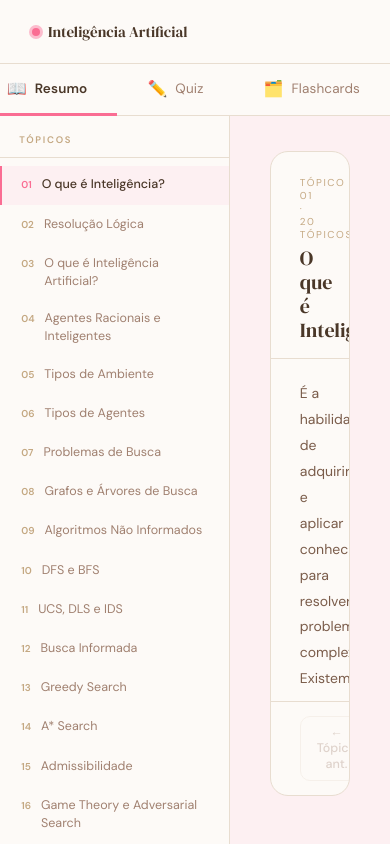
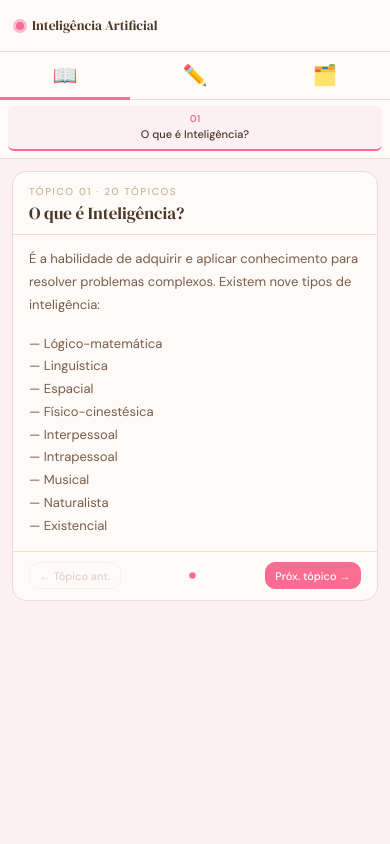
Before and after one commit to KvotheRuh/summary-AI--course, a React (Vite) app: page / in a window 390 px wide. Built offline with nearby package versions, Linux system fonts and the light colour scheme.

Commit message:
Add responsive layout

```diff
--- a/src/components/Sidebar.jsx
+++ b/src/components/Sidebar.jsx
@@ -1,15 +1,34 @@
+import { useRef, useEffect } from "react";
 import "../styles/global.css";
 
 export default function Sidebar({ label = "Tópicos", items, activeId, onSelect }) {
+  const listRef = useRef(null);
+  const activeRef = useRef(null);
+
+  useEffect(() => {
+    if (activeRef.current && listRef.current) {
+      const list = listRef.current;
+      const item = activeRef.current;
+      const itemLeft = item.offsetLeft;
+      const itemWidth = item.offsetWidth;
+      const listWidth = list.offsetWidth;
+      list.scrollTo({
+        left: itemLeft - listWidth / 2 + itemWidth / 2,
+        behavior: "smooth",
+      });
+    }
+  }, [activeId]);
+
   return (
     <aside className="sidebar">
       <div className="sidebar__header">
         <p className="sidebar__label">{label}</p>
       </div>
-      <div className="sidebar__list">
+      <div className="sidebar__list" ref={listRef}>
         {items.map((item, i) => (
           <button
             key={item.id}
+            ref={item.id === activeId ? activeRef : null}
             onClick={() => onSelect(item.id)}
             className={`sidebar__item${item.id === activeId ? " sidebar__item--active" : ""}`}
           >
--- a/src/styles/FlashcardPage.css
+++ b/src/styles/FlashcardPage.css
@@ -76,7 +76,7 @@
 .fc-progress-bar-track { width: 100%; height: 4px; background: var(--beige-escuro); border-radius: 99px; overflow: hidden; }
 .fc-progress-bar-fill { height: 100%; background: var(--rosa); border-radius: 99px; transition: width 0.3s ease; }
 
-/* Botão voltar discreto */
+/* Botão voltar */
 .fc-back-link {
   display: block; margin-top: 1rem;
   background: none; border: none;
@@ -88,38 +88,23 @@
 
 /* ── Seleção de modo ──────────────────────────────────────── */
 .fc-mode-body {
-  display: flex;
-  flex-direction: column;
-  align-items: center;
-  justify-content: center;
+  display: flex; flex-direction: column;
+  align-items: center; justify-content: center;
   gap: 1.8rem;
 }
 
-.fc-mode-intro {
-  text-align: center;
-  max-width: 380px;
+.fc-mode-intro { text-align: center; max-width: 380px; }
+
+.fc-mode-intro__title {
+  font-family: var(--font-serif); font-size: 18px;
+  font-weight: 400; color: var(--texto); margin-bottom: 0.5rem;
 }
 
-.fc-mode-intro__title {
-  font-family: var(--font-serif);
-  font-size: 18px;
-  font-weight: 400;
-  color: var(--texto);
-  margin-bottom: 0.5rem;
-}
-
-.fc-mode-intro__text {
-  font-size: 13px;
-  color: var(--texto-fraco);
-  line-height: 1.75;
-}
+.fc-mode-intro__text { font-size: 13px; color: var(--texto-fraco); line-height: 1.75; }
 
 .fc-mode-grid {
-  display: grid;
-  grid-template-columns: 1fr 1fr;
-  gap: 16px;
-  width: 100%;
-  max-width: 480px;
+  display: grid; grid-template-columns: 1fr 1fr;
+  gap: 16px; width: 100%; max-width: 480px;
 }
 
 .fc-mode-card {
@@ -130,21 +115,35 @@
   transition: all 0.18s; cursor: pointer;
 }
 .fc-mode-card:hover { border-color: var(--rosa); background: var(--rosa-fundo); }
+.fc-mode-card__icon  { font-size: 28px; margin-bottom: 0.3rem; }
+.fc-mode-card__title { font-size: 15px; font-weight: 500; color: var(--texto); font-family: var(--font-serif); }
+.fc-mode-card__desc  { font-size: 12px; color: var(--texto-fraco); line-height: 1.6; flex: 1; }
+.fc-mode-card__btn   { font-size: 12px; color: var(--rosa); font-weight: 500; margin-top: 0.4rem; }
 
-.fc-mode-card__icon { font-size: 28px; margin-bottom: 0.3rem; }
+.fc-main-container { display: flex; flex-direction: column; }
 
-.fc-mode-card__title {
-  font-size: 15px; font-weight: 500; color: var(--texto);
-  font-family: var(--font-serif);
+/* ── Responsivo ───────────────────────────────────────────── */
+@media (max-width: 768px) {
+  .fc-scene { height: 170px; }
+  .fc-face  { padding: 1.2rem 1.4rem; }
+  .fc-face__text { font-size: 14px; }
+  .fc-face--back .fc-face__text { font-size: 12.5px; }
+
+  .fc-intro { flex-direction: column; align-items: flex-start; gap: 6px; }
+  .fc-intro__shuffle-btn { align-self: flex-end; }
+
+  .fc-mode-grid { gap: 10px; }
+  .fc-mode-card { padding: 1rem 0.9rem; }
+  .fc-mode-card__icon  { font-size: 22px; }
+  .fc-mode-card__title { font-size: 13.5px; }
+  .fc-mode-card__desc  { font-size: 11px; }
+  .fc-mode-intro__title { font-size: 16px; }
+  .fc-mode-intro__text  { font-size: 12px; }
+
+  .fc-controls__flip-btn { padding: 0.45rem 1rem; font-size: 12px; }
 }
 
-.fc-mode-card__desc {
-  font-size: 12px; color: var(--texto-fraco); line-height: 1.6; flex: 1;
+@media (max-width: 480px) {
+  .fc-mode-grid { grid-template-columns: 1fr; }
+  .fc-scene { height: 155px; }
 }
-
-.fc-mode-card__btn {
-  font-size: 12px; color: var(--rosa); font-weight: 500; margin-top: 0.4rem;
-}
-
-/* Stats e preview (reutilizados do QuizPage) */
-.fc-main-container { display: flex; flex-direction: column; }
--- a/src/styles/Header.css
+++ b/src/styles/Header.css
@@ -32,13 +32,13 @@
   font-family: var(--font-serif);
 }
 
-/* ── Tab navigation bar — full width strip below top bar ──── */
+/* ── Tab navigation ───────────────────────────────────────── */
 .tab-nav {
   background: var(--branco);
   border-bottom: 1px solid var(--beige-escuro);
   height: 52px;
   display: flex;
-  justify-content:right;
+  justify-content: right;
   align-items: stretch;
   position: sticky;
   top: 64px;
@@ -72,11 +72,7 @@
   border-bottom-color: var(--rosa);
 }
 
-.tab-nav__icon {
-  font-size: 16px;
-  line-height: 1;
-}
-
+.tab-nav__icon  { font-size: 16px; line-height: 1; }
 .tab-nav__label { letter-spacing: 0.01em; }
 
 .tab-nav__badge {
@@ -88,3 +84,34 @@
   font-weight: 700;
   letter-spacing: 0.04em;
 }
+
+/* ── Responsivo ───────────────────────────────────────────── */
+@media (max-width: 768px) {
+  .header {
+    height: 52px;
+    padding: 0 1rem;
+  }
+
+  .header__title { font-size: 13.5px; }
+
+  .tab-nav {
+    top: 52px;
+    justify-content: stretch;
+    height: 48px;
+  }
+
+  .tab-nav__item {
+    flex: 1;
+    padding: 0 8px;
+    font-size: 12px;
+    gap: 5px;
+  }
+
+  .tab-nav__badge { display: none; }
+}
+
+@media (max-width: 480px) {
+  .tab-nav__label { display: none; }
+  .tab-nav__icon  { font-size: 20px; }
+  .tab-nav__item  { padding: 0; }
+}
--- a/src/styles/QuizEngine.css
+++ b/src/styles/QuizEngine.css
@@ -3,7 +3,6 @@
 
 .quiz-engine__body { flex: 1; overflow-y: auto; }
 
-/* Progress */
 .quiz-engine__progress {
   display: flex; align-items: center; gap: 10px; margin-bottom: 1.2rem;
 }
@@ -23,7 +22,6 @@
   background: var(--beige); border-radius: var(--radius-sm); padding: 2px 9px;
 }
 
-/* Texto da questão */
 .quiz-engine__question-text {
   font-size: 15px;
   color: var(--texto);
@@ -41,7 +39,6 @@
   line-height: 0;
 }
 
-/* Imagem da questão */
 .quiz-engine__question-img {
   margin-bottom: 1rem;
   border-radius: var(--radius-md);
@@ -50,7 +47,6 @@
   background: var(--beige);
   text-align: center;
 }
-
 .quiz-engine__question-img img {
   width: 100%;
   max-height: 240px;
@@ -58,7 +54,6 @@
   display: block;
 }
 
-/* Options */
 .quiz-engine__options { display: flex; flex-direction: column; gap: 6px; }
 .quiz-engine__option {
   background: var(--rosa-fundo); border: 1.5px solid var(--beige-escuro);
@@ -79,28 +74,19 @@
 .quiz-engine__option--correct .quiz-engine__option-text { color: #3D7A5A; }
 .quiz-engine__option--wrong   .quiz-engine__option-text { color: #9A4040; }
 
-/* Explicação */
 .quiz-engine__explanation {
   background: var(--beige); border-radius: 10px;
   padding: 0.8rem 1rem; margin-top: 0.8rem;
   border-left: 2px solid var(--beige-texto);
 }
-.quiz-engine__explanation-text {
-  font-size: 12px; color: var(--texto-medio); line-height: 1.65;
+.quiz-engine__explanation-text { font-size: 12px; color: var(--texto-medio); line-height: 1.65; }
+
+.quiz-engine__explanation-img {
+  display: block; width: 100%; max-height: 220px;
+  object-fit: contain; margin-top: 0.75rem;
+  border-radius: var(--radius-md); border: 1px solid var(--beige-escuro);
 }
 
-/* Imagem da explicação */
-.quiz-engine__explanation-img {
-  display: block;
-  width: 100%;
-  max-height: 220px;
-  object-fit: contain;
-  margin-top: 0.75rem;
-  border-radius: var(--radius-md);
-  border: 1px solid var(--beige-escuro);
-}
-
-/* Next button */
 .quiz-engine__next-btn {
   width: 100%; background: var(--rosa); color: #fff; border: none;
   border-radius: var(--radius-md); padding: 0.7rem;
@@ -108,7 +94,6 @@
 }
 .quiz-engine__next-btn:hover { opacity: 0.88; }
 
-/* Result */
 .quiz-result { text-align: center; padding: 1rem 0; }
 .quiz-result__icon {
   width: 60px; height: 60px; border-radius: 50%;
@@ -127,3 +112,18 @@
 .quiz-result__btn-retry { background: var(--rosa); color: #fff; border: none; border-radius: var(--radius-md); padding: 0.6rem 1.3rem; font-size: 12.5px; font-weight: 600; }
 .quiz-result__btn-back:hover  { background: var(--rosa-fundo); }
 .quiz-result__btn-retry:hover { opacity: 0.88; }
+
+/* ── Responsivo ───────────────────────────────────────────── */
+@media (max-width: 768px) {
+  .quiz-engine { height: auto; }
+  .quiz-engine__body { overflow: visible; }
+  .quiz-engine__question-text { font-size: 14px; }
+  .quiz-engine__option { padding: 0.6rem 0.75rem; }
+  .quiz-engine__option-text { font-size: 12.5px; }
+  .quiz-engine__question-img img { max-height: 180px; }
+  .quiz-engine__explanation-img { max-height: 160px; }
+  .quiz-result__score { font-size: 32px; }
+  .quiz-result__actions { flex-direction: column; align-items: center; }
+  .quiz-result__btn-back,
+  .quiz-result__btn-retry { width: 100%; text-align: center; }
+}
--- a/src/styles/QuizPage.css
+++ b/src/styles/QuizPage.css
@@ -4,15 +4,33 @@
   align-items: center; justify-content: center;
   height: 100%; text-align: center; gap: 0.6rem;
 }
-.quiz-empty__icon { font-size: 36px; margin-bottom: 0.3rem; }
+.quiz-empty__icon  { font-size: 36px; margin-bottom: 0.3rem; }
 .quiz-empty__title { font-size: 18px; font-weight: 400; color: var(--texto); font-family: var(--font-serif); }
-.quiz-empty__text { font-size: 13px; color: var(--texto-fraco); line-height: 1.6; max-width: 280px; }
+.quiz-empty__text  { font-size: 13px; color: var(--texto-fraco); line-height: 1.6; max-width: 280px; }
 
 /* ── Seleção de modo ──────────────────────────────────────── */
 .quiz-mode-body {
   display: flex;
+  flex-direction: column;
   align-items: center;
   justify-content: center;
+  gap: 1.8rem;
+}
+
+.quiz-mode-intro { text-align: center; max-width: 380px; }
+
+.quiz-mode-intro__title {
+  font-family: var(--font-serif);
+  font-size: 18px;
+  font-weight: 400;
+  color: var(--texto);
+  margin-bottom: 0.5rem;
+}
+
+.quiz-mode-intro__text {
+  font-size: 13px;
+  color: var(--texto-fraco);
+  line-height: 1.75;
 }
 
 .quiz-mode-grid {
@@ -24,53 +42,21 @@
 }
 
 .quiz-mode-card {
-  display: flex;
-  flex-direction: column;
-  align-items: flex-start;
-  gap: 0.5rem;
-  padding: 1.4rem 1.2rem;
-  background: var(--branco);
-  border: 1.5px solid var(--beige-escuro);
-  border-radius: var(--radius-lg);
-  text-align: left;
-  transition: all 0.18s;
-  cursor: pointer;
+  display: flex; flex-direction: column; align-items: flex-start;
+  gap: 0.5rem; padding: 1.4rem 1.2rem;
+  background: var(--branco); border: 1.5px solid var(--beige-escuro);
+  border-radius: var(--radius-lg); text-align: left;
+  transition: all 0.18s; cursor: pointer;
 }
-
-.quiz-mode-card:hover {
-  border-color: var(--rosa);
-  background: var(--rosa-fundo);
-}
-
-.quiz-mode-card__icon {
-  font-size: 28px;
-  margin-bottom: 0.3rem;
-}
-
-.quiz-mode-card__title {
-  font-size: 15px;
-  font-weight: 500;
-  color: var(--texto);
-  font-family: var(--font-serif);
-}
-
-.quiz-mode-card__desc {
-  font-size: 12px;
-  color: var(--texto-fraco);
-  line-height: 1.6;
-  flex: 1;
-}
-
-.quiz-mode-card__btn {
-  font-size: 12px;
-  color: var(--rosa);
-  font-weight: 500;
-  margin-top: 0.4rem;
-}
+.quiz-mode-card:hover { border-color: var(--rosa); background: var(--rosa-fundo); }
+.quiz-mode-card__icon  { font-size: 28px; margin-bottom: 0.3rem; }
+.quiz-mode-card__title { font-size: 15px; font-weight: 500; color: var(--texto); font-family: var(--font-serif); }
+.quiz-mode-card__desc  { font-size: 12px; color: var(--texto-fraco); line-height: 1.6; flex: 1; }
+.quiz-mode-card__btn   { font-size: 12px; color: var(--rosa); font-weight: 500; margin-top: 0.4rem; }
 
 /* ── Stats do tópico ──────────────────────────────────────── */
 .quiz-topic__stats { display: flex; gap: 12px; margin-bottom: 1.2rem; }
-.quiz-topic__stat { flex: 1; border-radius: 10px; padding: 0.8rem; text-align: center; }
+.quiz-topic__stat  { flex: 1; border-radius: 10px; padding: 0.8rem; text-align: center; }
 .quiz-topic__stat--rosa  { background: var(--rosa-fundo); }
 .quiz-topic__stat--beige { background: var(--beige); }
 .quiz-topic__stat-number { font-size: 20px; font-weight: 400; color: var(--texto); font-family: var(--font-serif); margin-bottom: 2px; }
@@ -86,30 +72,21 @@
   padding: 0.45rem 0.7rem; background: var(--rosa-fundo);
   border-radius: 8px; font-size: 12.5px; color: var(--texto-medio); line-height: 1.4;
 }
-.quiz-topic__preview-num { font-size: 9.5px; color: var(--rosa); font-weight: 700; flex-shrink: 0; padding-top: 1px; }
+.quiz-topic__preview-num  { font-size: 9.5px; color: var(--rosa); font-weight: 700; flex-shrink: 0; padding-top: 1px; }
 .quiz-topic__preview-more { font-size: 11px; color: var(--texto-fraco); text-align: center; margin-top: 4px; }
 
-/* ── Intro da seleção de modo ─────────────────────────────── */
-.quiz-mode-body {
-  flex-direction: column;
-  gap: 1.8rem;
+/* ── Responsivo ───────────────────────────────────────────── */
+@media (max-width: 768px) {
+  .quiz-mode-grid { grid-template-columns: 1fr 1fr; gap: 10px; }
+  .quiz-mode-card { padding: 1rem 0.9rem; }
+  .quiz-mode-card__icon { font-size: 22px; }
+  .quiz-mode-card__title { font-size: 13.5px; }
+  .quiz-mode-card__desc { font-size: 11px; }
+  .quiz-mode-intro__title { font-size: 16px; }
+  .quiz-mode-intro__text  { font-size: 12px; }
+  .quiz-topic__stat-number { font-size: 17px; }
 }
 
-.quiz-mode-intro {
-  text-align: center;
-  max-width: 380px;
+@media (max-width: 480px) {
+  .quiz-mode-grid { grid-template-columns: 1fr; }
 }
-
-.quiz-mode-intro__title {
-  font-family: var(--font-serif);
-  font-size: 18px;
-  font-weight: 400;
-  color: var(--texto);
-  margin-bottom: 0.5rem;
-}
-
-.quiz-mode-intro__text {
-  font-size: 13px;
-  color: var(--texto-fraco);
-  line-height: 1.75;
-}
--- a/src/styles/ResumoPage.css
+++ b/src/styles/ResumoPage.css
@@ -36,7 +36,6 @@
   animation: slideIn 0.3s ease-out;
 }
 
-/* Linha com imagem + setas sobrepostas */
 .slide-img-row {
   position: relative;
   width: 100%;
@@ -45,7 +44,6 @@
   justify-content: center;
 }
 
-/* Imagem do slide */
 .slide-system .resumo__gif {
   width: 100%;
   max-width: 100%;
@@ -56,12 +54,11 @@
   border-radius: var(--radius-lg);
 }
 
-/* Setas sobrepostas — aparecem só no hover da linha */
 .slide-arrow {
   position: absolute;
   top: 50%;
   transform: translateY(-50%);
-  background: var(--branco);
+  background: rgba(255, 255, 255, 0.6);
   border: 1px solid var(--beige-escuro);
   border-radius: 50%;
   width: 40px;
@@ -77,14 +74,14 @@
   line-height: 1;
   z-index: 2;
   padding: 0;
+  backdrop-filter: blur(2px);
 }
 .slide-arrow.left  { left: 8px; }
 .slide-arrow.right { right: 8px; }
-.slide-arrow:hover { background: var(--beige-claro); }
+.slide-arrow:hover { background: rgba(255, 255, 255, 0.85); }
 .slide-arrow:disabled { pointer-events: none; }
-.slide-img-row:hover .slide-arrow:not(:disabled) { opacity: 1; }
+.slide-img-row:hover .slide-arrow:not(:disabled) { opacity: 0.75; }
 
-/* Bolinhas de progresso */
 .slide-dots {
   display: flex;
   gap: 6px;
@@ -105,7 +102,6 @@
   transform: scale(1.3);
 }
 
-/* Legenda */
 .slide-system__caption {
   padding: 0.70rem;
   border-left: 4px solid var(--rosa);
@@ -117,3 +113,21 @@
   from { opacity: 0; transform: translateX(10px); }
   to   { opacity: 1; transform: translateX(0); }
 }
+
+/* ── Responsivo ───────────────────────────────────────────── */
+@media (max-width: 768px) {
+  .resumo__paragrafo { font-size: 13px; line-height: 1.75; }
+
+  .resumo__gif {
+    max-width: 100%;
+    max-height: 260px;
+    object-fit: contain;
+  }
+
+  .slide-system .resumo__gif { max-height: 280px; }
+
+  /* Setas sempre visíveis no touch (sem hover) */
+  .slide-img-row .slide-arrow:not(:disabled) { opacity: 0.7; }
+
+  .slide-arrow { width: 34px; height: 34px; font-size: 18px; }
+}
--- a/src/styles/Sidebar.css
+++ b/src/styles/Sidebar.css
@@ -31,9 +31,7 @@
   transition: all 0.15s;
 }
 
-.sidebar__item:hover {
-  background: var(--rosa-fundo);
-}
+.sidebar__item:hover { background: var(--rosa-fundo); }
 
 .sidebar__item--active {
   background: var(--rosa-fundo);
@@ -49,9 +47,7 @@
   transition: color 0.15s;
 }
 
-.sidebar__item--active .sidebar__number {
-  color: var(--rosa);
-}
+.sidebar__item--active .sidebar__number { color: var(--rosa); }
 
 .sidebar__name {
   font-size: 12.5px;
@@ -62,7 +58,46 @@
   flex: 1;
 }
 
-.sidebar__item--active .sidebar__name {
-  color: var(--texto);
-  font-weight: 500;
+.sidebar__item--active .sidebar__name { color: var(--texto); font-weight: 500; }
+
+@media (max-width: 768px) {
+  .sidebar {
+    width: 100%;
+    padding: 0;
+    border-right: none;
+    border-bottom: 1px solid var(--beige-escuro);
+    overflow-x: auto;
+    overflow-y: hidden;
+  }
+
+  .sidebar__label { display: none; }
+
+  .sidebar__list {
+    display: flex !important;
+    flex-direction: row !important;
+    gap: 4px;
+    padding: 0.4rem 0.5rem;
+    overflow-x: auto;
+    overflow-y: hidden;
+  }
+
+  .sidebar__item {
+    flex-direction: column;
+    align-items: center;
+    gap: 2px;
+    padding: 0.4rem 0.75rem;
+    border-left: none;
+    border-bottom: 2px solid transparent;
+    border-radius: var(--radius-sm);
+    white-space: nowrap;
+    flex-shrink: 0;
+  }
+
+  .sidebar__item--active {
+    border-left-color: transparent;
+    border-bottom-color: var(--rosa);
+  }
+
+  .sidebar__num, .sidebar__number { line-height: 1.2; }
+  .sidebar__name { font-size: 11px; }
 }
--- a/src/styles/global.css
+++ b/src/styles/global.css
@@ -49,7 +49,7 @@ button:disabled { cursor: default; }
 /* ── App shell ────────────────────────────────────────────── */
 .app-shell {
   display: flex;
-  height: calc(100vh - 116px); /* below header (64) + tab-nav (52) */
+  height: calc(100vh - 116px);
   overflow: hidden;
 }
 
@@ -173,12 +173,12 @@ button:disabled { cursor: default; }
   flex: 1;
   overflow-y: auto;
   padding: 1.4rem 1.8rem;
-  min-height: 0; /* ← adicionar isso */
+  min-height: 0;
 }
 
 .content-card__body--quiz {
   flex: 1;
-  overflow: hidden;       /* ← QuizEngine gerencia o scroll internamente */
+  overflow: hidden;
   padding: 1.4rem 1.8rem;
   display: flex;
   flex-direction: column;
@@ -191,7 +191,7 @@ button:disabled { cursor: default; }
   padding: 0.9rem 1.8rem;
 }
 
-/* ── Pagination buttons (inside footer) ───────────────────── */
+/* ── Pagination ───────────────────────────────────────────── */
 .pagination {
   display: flex;
   align-items: center;
@@ -233,11 +233,6 @@ button:disabled { cursor: default; }
 
 .pagination__btn:disabled { opacity: 0.32; }
 
-.pagination__btn-arrow {
-  font-size: 14px;
-  line-height: 1;
-}
-
 .pagination__info {
   font-size: 11.5px;
   color: var(--texto-fraco);
@@ -269,3 +264,105 @@ button:disabled { cursor: default; }
   font-size: 11px;
   color: var(--texto-fraco);
 }
+
+/* ── Responsivo ───────────────────────────────────────────── */
+@media (max-width: 768px) {
+  :root {
+    --card-height: auto;
+  }
+
+  .app-shell {
+    flex-direction: column;
+    height: auto;
+    min-height: calc(100vh - 116px);
+    overflow: visible;
+  }
+
+  /* Sidebar vira barra horizontal de scroll no topo */
+  .sidebar {
+    width: 100%;
+    height: auto;
+    flex-direction: row;
+    border-right: none;
+    border-bottom: 1px solid var(--beige-escuro);
+    overflow: hidden;
+  }
+
+  .sidebar__header { display: none; }
+
+  .sidebar__list {
+    display: flex;
+    flex-direction: row;
+    overflow-x: auto;
+    overflow-y: hidden;
+    padding: 0.4rem 0.5rem;
+    gap: 4px;
+    flex: 1;
+  }
+
+  .sidebar__item {
+    flex-direction: column;
+    align-items: center;
+    gap: 2px;
+    padding: 0.4rem 0.75rem;
+    border-left: none;
+    border-bottom: 2px solid transparent;
+    white-space: nowrap;
+    flex-shrink: 0;
+    border-radius: var(--radius-sm);
+  }
+
+  .sidebar__item--active {
+    border-left-color: transparent;
+    border-bottom-color: var(--rosa);
+  }
+
+  .sidebar__num { line-height: 1.2; }
+  .sidebar__name { font-size: 11px; }
+
+  .main {
+    padding: 1rem 1rem 2rem;
+  }
+
+  .content-card {
+    height: auto;
+    min-height: 0;
+    border-radius: var(--radius-lg);
+  }
+
+  .content-card__header {
+    padding: 1rem 1.2rem 0.75rem;
+  }
+
+  .content-card__title { font-size: 17px; }
+
+  .content-card__body {
+    padding: 1rem 1.2rem;
+  }
+
+  .content-card__body--quiz {
+    padding: 1rem 1.2rem;
+    overflow: visible;
+    height: auto;
+  }
+
+  .content-card__footer {
+    padding: 0.75rem 1.2rem;
+  }
+
+  .pagination__btn {
+    font-size: 11.5px;
+    padding: 0.4rem 0.75rem;
+  }
+}
+
+@media (max-width: 480px) {
+  .main { padding: 0.75rem 0.75rem 2rem; }
+
+  .content-card__header { padding: 0.85rem 1rem 0.65rem; }
+  .content-card__body   { padding: 0.85rem 1rem; }
+  .content-card__body--quiz { padding: 0.85rem 1rem; }
+  .content-card__footer { padding: 0.65rem 1rem; }
+
+  .pagination__btn { font-size: 11px; padding: 0.35rem 0.6rem; }
+}
```
Also changed, not shown: 5 other files (tests, documents, lock files or other folders).
